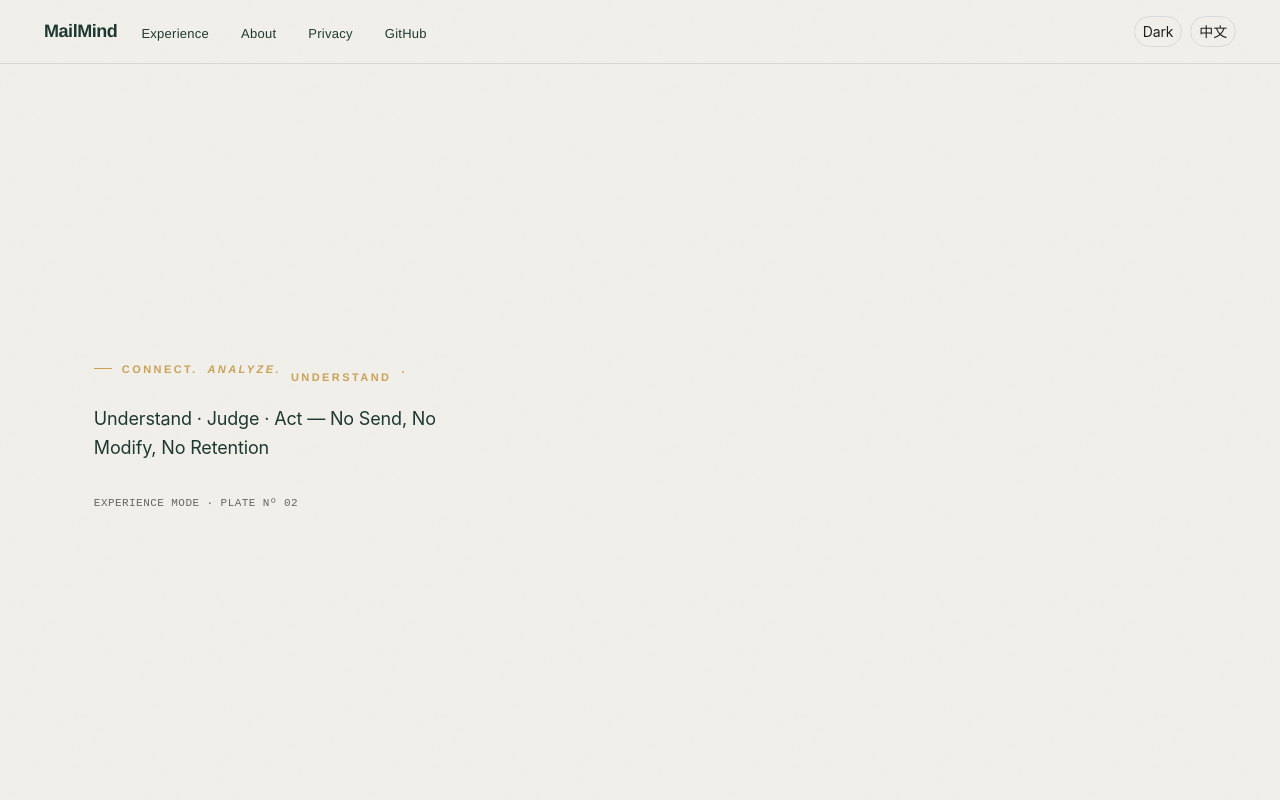
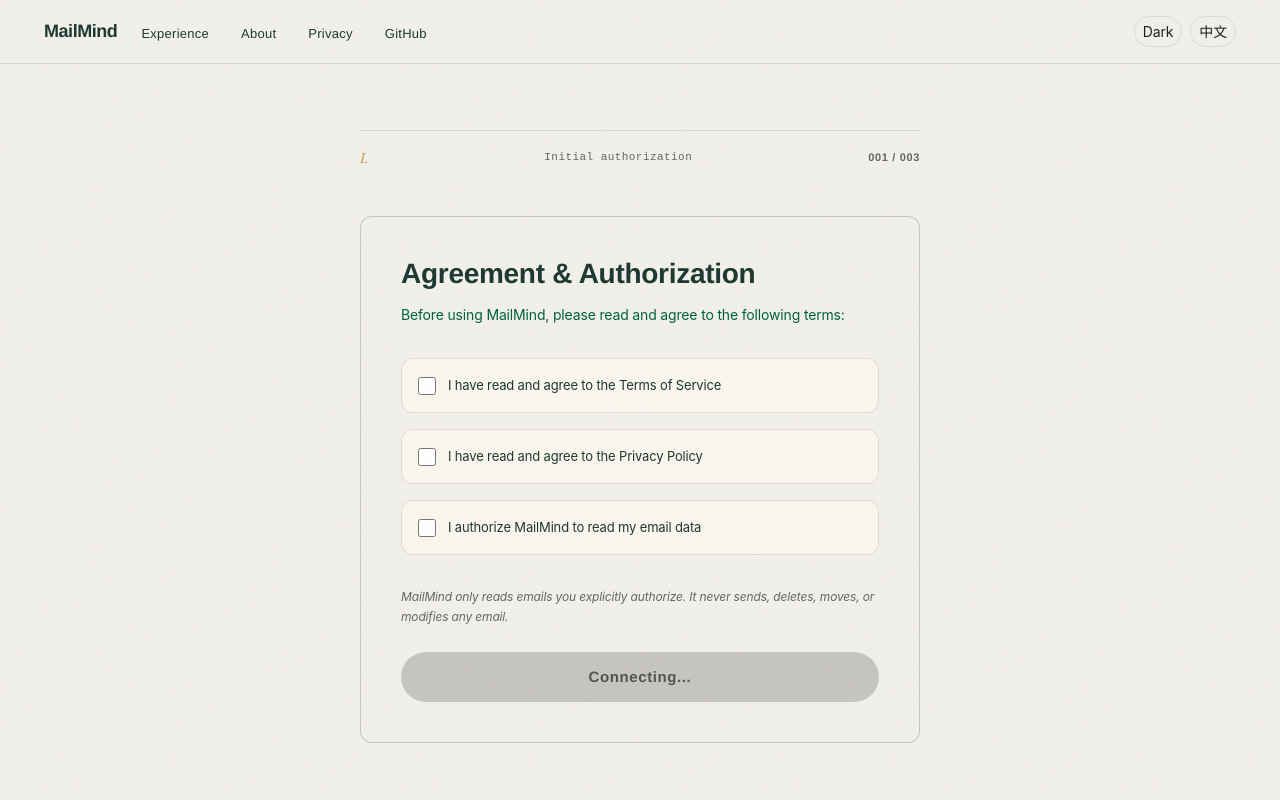
Before and after one commit to GavinCnod/mail-mind-assistant, a Next.js app in the folder apps/web/: page /experience in a window 1280 px wide. Shown: the top 800 px of the page. Built offline with nearby package versions, Linux system fonts and the light colour scheme.

Commit message:
chore: remove hero section from experience page

```diff
--- a/apps/web/app/experience/page.tsx
+++ b/apps/web/app/experience/page.tsx
@@ -161,23 +161,6 @@
           <LocaleToggle />
         </div>
       </nav>
-
-      {/* ── HERO ── */}
-      <header className="az-hero">
-        <div className="az-container">
-          <div className="az-hero-inner">
-            <div>
-              <div className="az-eyebrow" ref={addReveal()} dangerouslySetInnerHTML={{ __html: t('experience.headline') }} />
-              <div className="az-body" ref={addReveal()}>
-                <p>{t('landing.tagline')}</p>
-              </div>
-              <div style={{ marginTop: '32px', fontFamily: 'var(--az-font-mono)', fontSize: '11px', color: 'var(--az-ink-faint)', letterSpacing: '0.04em' }} ref={addReveal()}>
-                {t('experience.modeLabel')}
-              </div>
-            </div>
-          </div>
-        </div>
-      </header>
 
       {/* ── MAIN CONTENT ── */}
       <section style={{ padding: 'var(--az-section-y) 0' }}>
```
